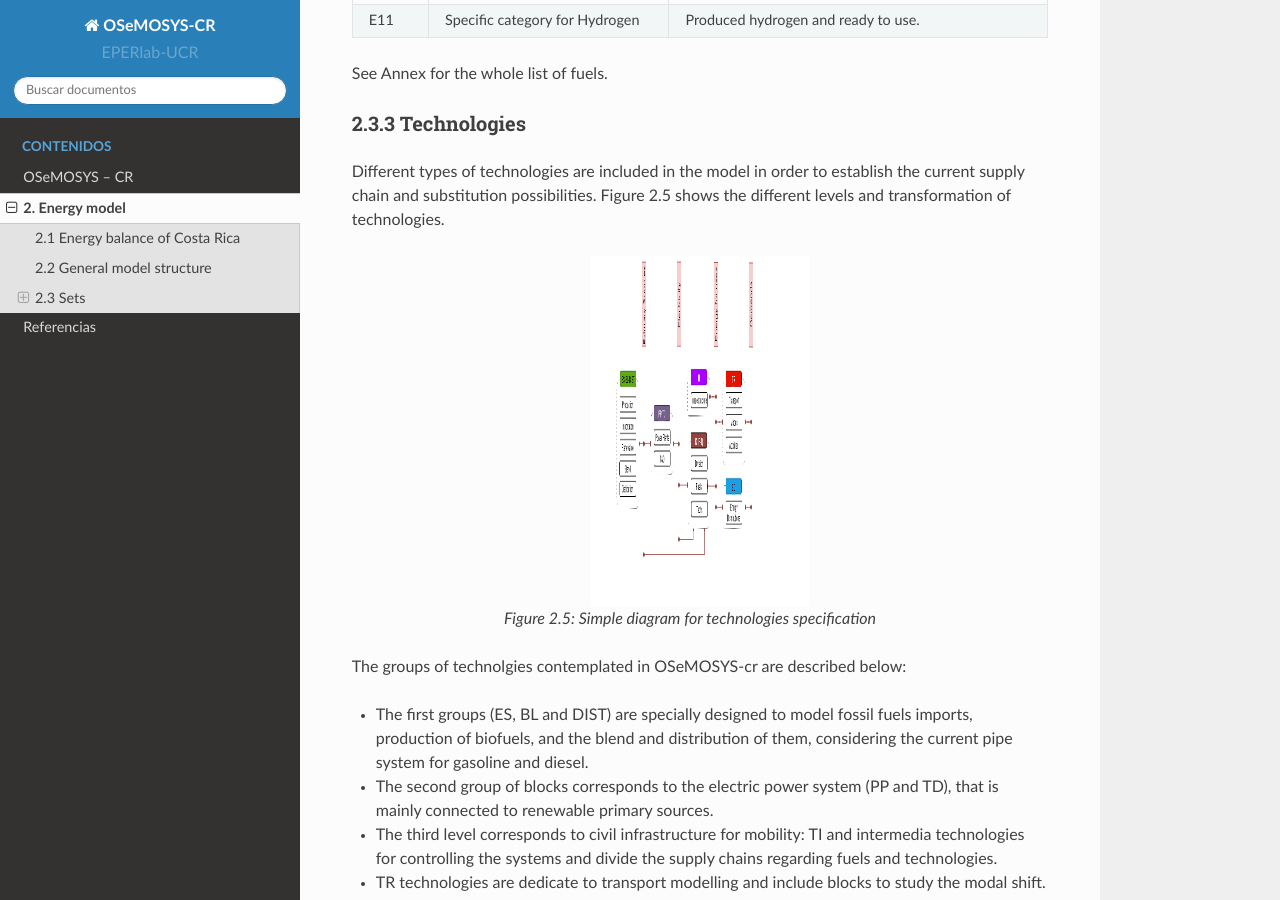
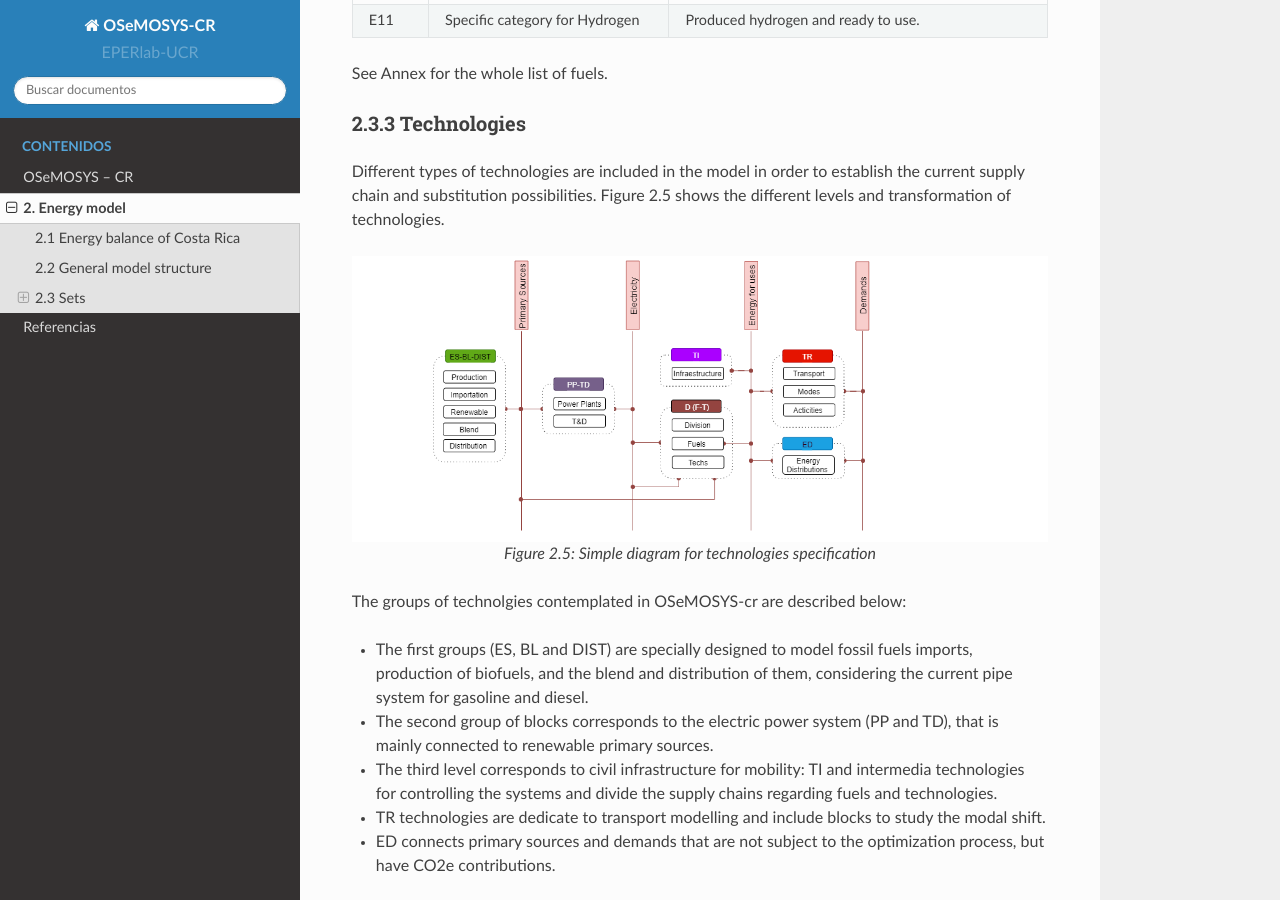
Before and after one commit to EPERLab/OSeMOSYS-CR, a Sphinx documentation site: the page built from docs/02EnergyModel.rst, in a window 1280 px wide and 900 px high, scrolled down 3585 px. Built offline with Sphinx 7.4.7 and the Read the Docs theme 2.0.0, drawn with Linux system fonts in a browser that asks for light colours.

Commit message:
Update 02EnergyModel.rst

```diff
--- a/docs/02EnergyModel.rst
+++ b/docs/02EnergyModel.rst
@@ -163,9 +163,6 @@ Different types of technologies are included in the model in order to establish
 
 .. figure:: img/Techs.png
    :align:   center
-   :height: 701 px
-   :width: 435 px
-   :scale: 50 %
 
    Figure 2.5: Simple diagram for technologies specification
 
```
